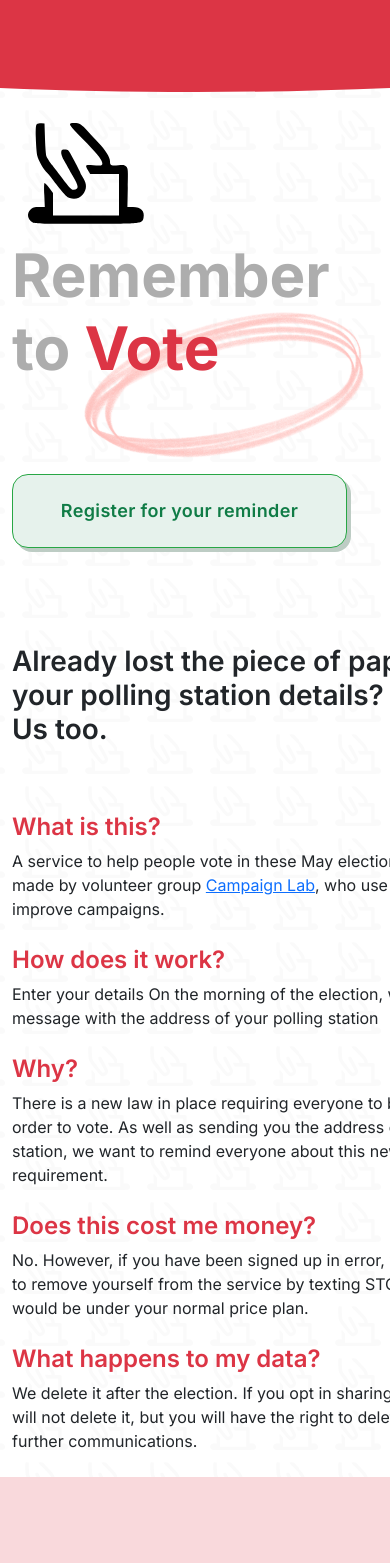
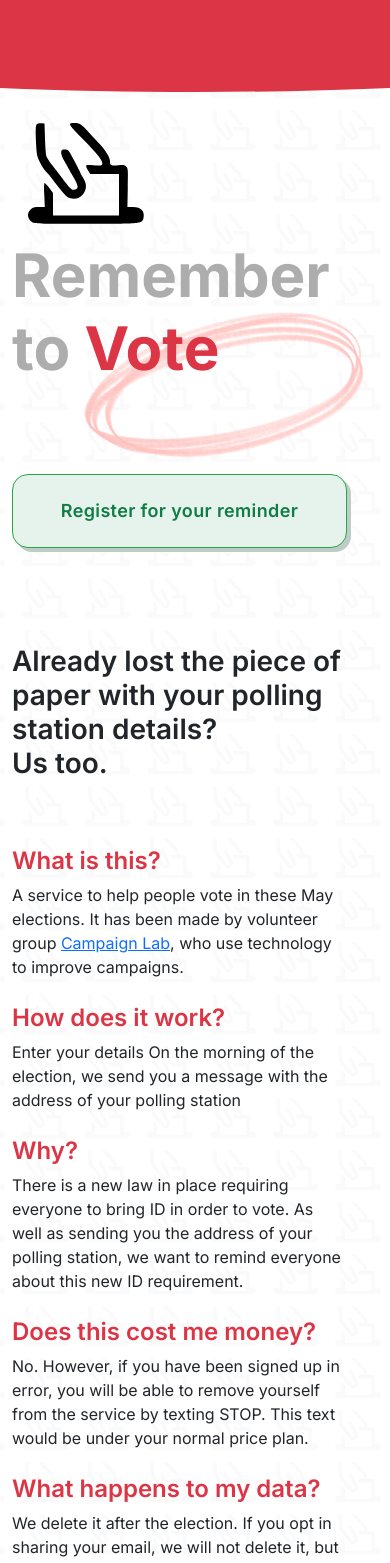
Before and after one commit to Curtis-Turk/Remember-to-Vote, a Next.js app: page / in a window 390 px wide. Shown: the top 1563 px of the page. Built offline with nearby package versions, Linux system fonts and the light colour scheme.

Commit message:
added max width to about-section for mobile

```diff
--- a/styles.css
+++ b/styles.css
@@ -139,7 +139,11 @@ border-radius: 8px;
 text size: 18px;
 weight: 600
  } */
-
+@media screen and (max-width: 600px) {
+  #about-section {
+    max-width: 333px;
+  }
+}
 #about-section {
   margin-top: 96px;
   width: 495px;
```
